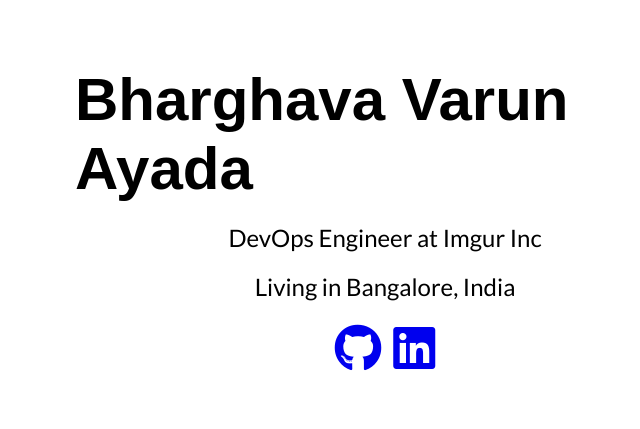
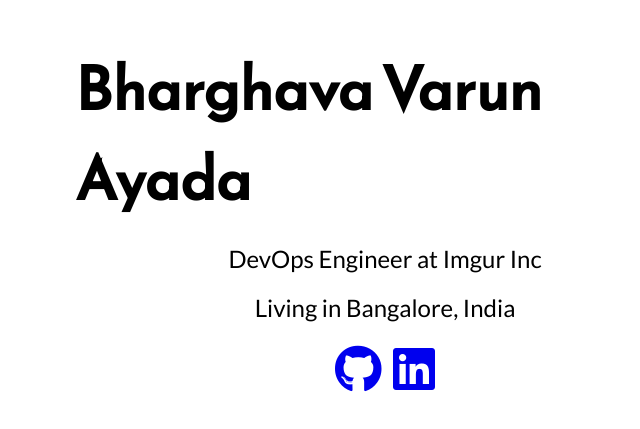
Before and after one commit to abvarun226/abvarun226.github.io, a plain HTML site: page index.html in a window 1280 px wide. Shown: the part 179-608 px from the top of the page, without its empty margins (255-895 px from the left). Drawn offline with Linux system fonts and the light colour scheme.

Commit message:
style update

```diff
--- a/index.html
+++ b/index.html
@@ -6,7 +6,7 @@
 
   <title>Bharghava Varun Ayada - DevOps Engineer</title>
   <link rel="stylesheet" href="css/style.css">
-  <link rel="stylesheet" href="https://fonts.googleapis.com/css?family=Roboto|Lato">
+  <link rel="stylesheet" href="https://fonts.googleapis.com/css?family=Roboto:300|Lato|Reem+Kufi">
   <link rel="stylesheet" href="https://use.fontawesome.com/releases/v5.0.8/css/all.css">
 </head>
 
```
